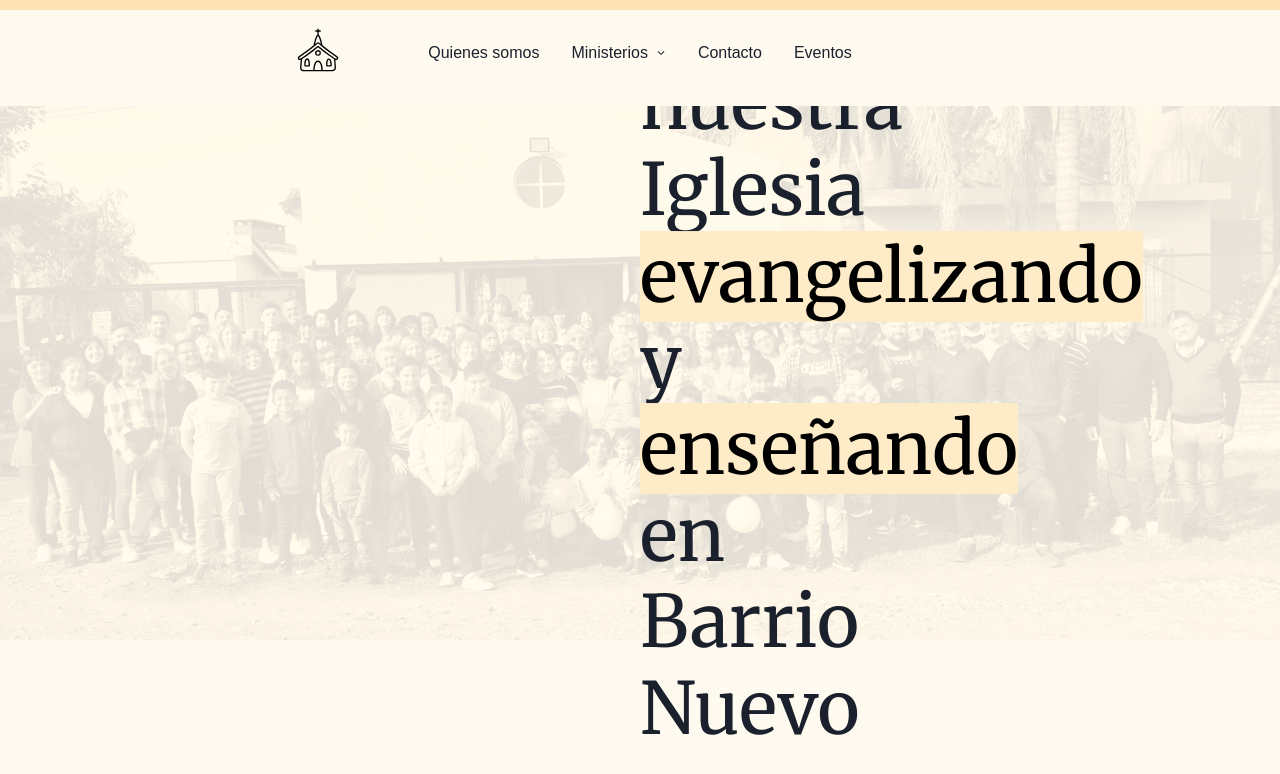
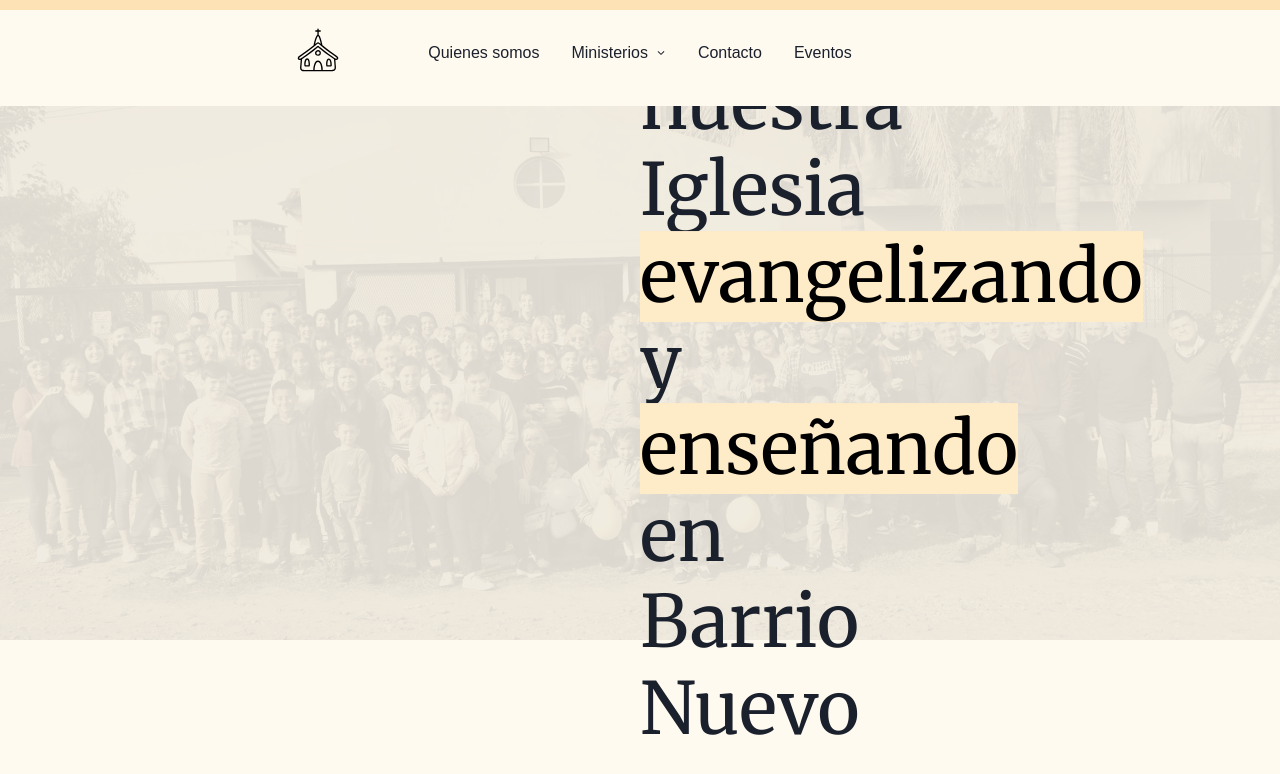
Before and after one commit to Agus9217/iglesia-production, a Next.js app: page / in a window 1280 px wide. Shown: the top 774 px of the page. Built offline with nearby package versions, Linux system fonts and the light colour scheme.

Commit message:
Trying ti change hero

```diff
--- a/src/app/components/hero/Hero.tsx
+++ b/src/app/components/hero/Hero.tsx
@@ -18,7 +18,7 @@ export const Hero = () => {
           as={Image}
           src={img}
           alt={'Iglesia Cristiana Barrio Nuevo'}
-          filter={'opacity(12%) sepia(100%) contrast(100%)'}
+          filter={'opacity(20%) sepia(80%) contrast(40%)'}
         />
       </AspectRatio>
       <Flex
@@ -52,14 +52,14 @@ export const Hero = () => {
             fontFamily={'merriweather'}
             fontWeight={400}
             fontSize={'7xl'}
-            >
+          >
             <Highlight
               query={['evangelizando', 'enseñando']}
               styles={{
                 bg: 'orange.100',
               }}
             >
-            Bienvenidos a nuestra Iglesia evangelizando y enseñando en Barrio Nuevo
+              Bienvenidos a nuestra Iglesia evangelizando y enseñando en Barrio Nuevo
             </Highlight>
           </Heading>
         </Box>
```
